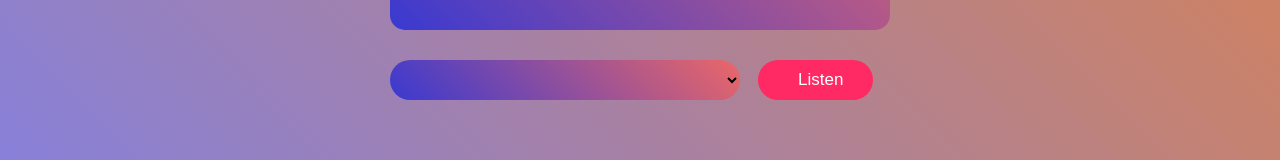
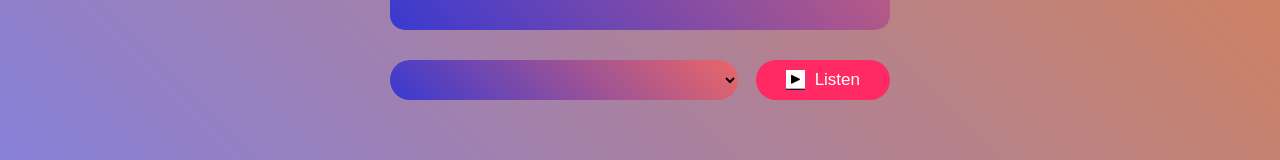
Before and after one commit to Vinay09876/Text-to-Voice-Converter, a plain HTML site: page index.html in a window 1280 px wide. Shown: the part 485-645 px from the top of the page. Drawn offline with nearby package versions, Linux system fonts and the light colour scheme.

Commit message:
Update index.html

```diff
--- a/index.html
+++ b/index.html
@@ -16,7 +16,7 @@
         <textarea placeholder="write anything here..."></textarea>
         <div class="row">
             <select></select>
-            <button><img src="./Play.jpg" alt="">Listen</button>
+            <button><img src="./Play.png" alt="">Listen</button>
         </div>
     </div>
 
```
